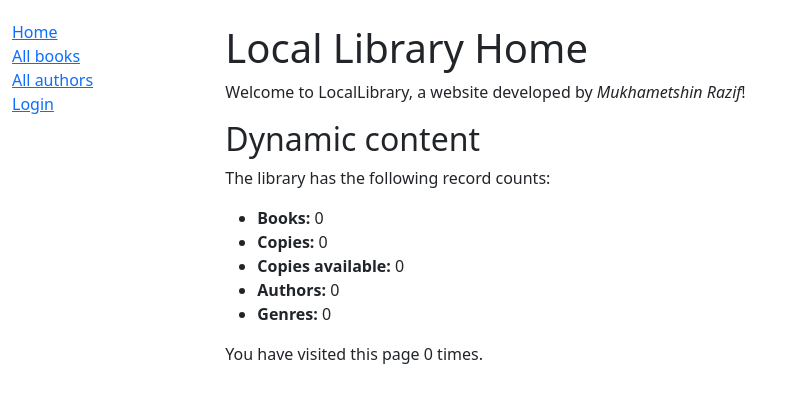
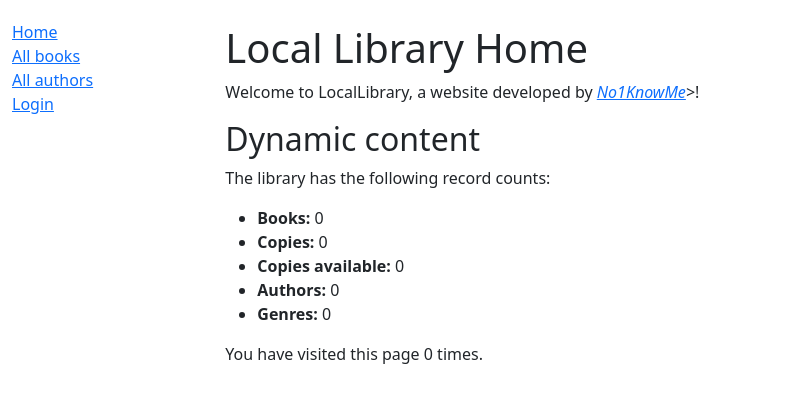
Before and after one commit to No1KnowMe/Django-MDN, a Django app: page /catalog/ in a window 1280 px wide. Shown: the top 403 px of the page, without its empty margins (0-796 px from the left). Run offline with Django 4.2, Linux system fonts and the light colour scheme; data that the repository does not hold is empty.

Commit message:
Update index

```diff
--- a/catalog/templates/index.html
+++ b/catalog/templates/index.html
@@ -4,7 +4,7 @@
 
 {% block content %}
   <h1>Local Library Home</h1>
-  <p>Welcome to LocalLibrary, a website developed by <em>Mukhametshin Razif</em>!</p>
+    <p>Welcome to LocalLibrary, a website developed by <em><a href="https://github.com/No1KnowMe">No1KnowMe</a>></em>!</p>
   <h2>Dynamic content</h2>
   <p>The library has the following record counts:</p>
   <ul>
```
